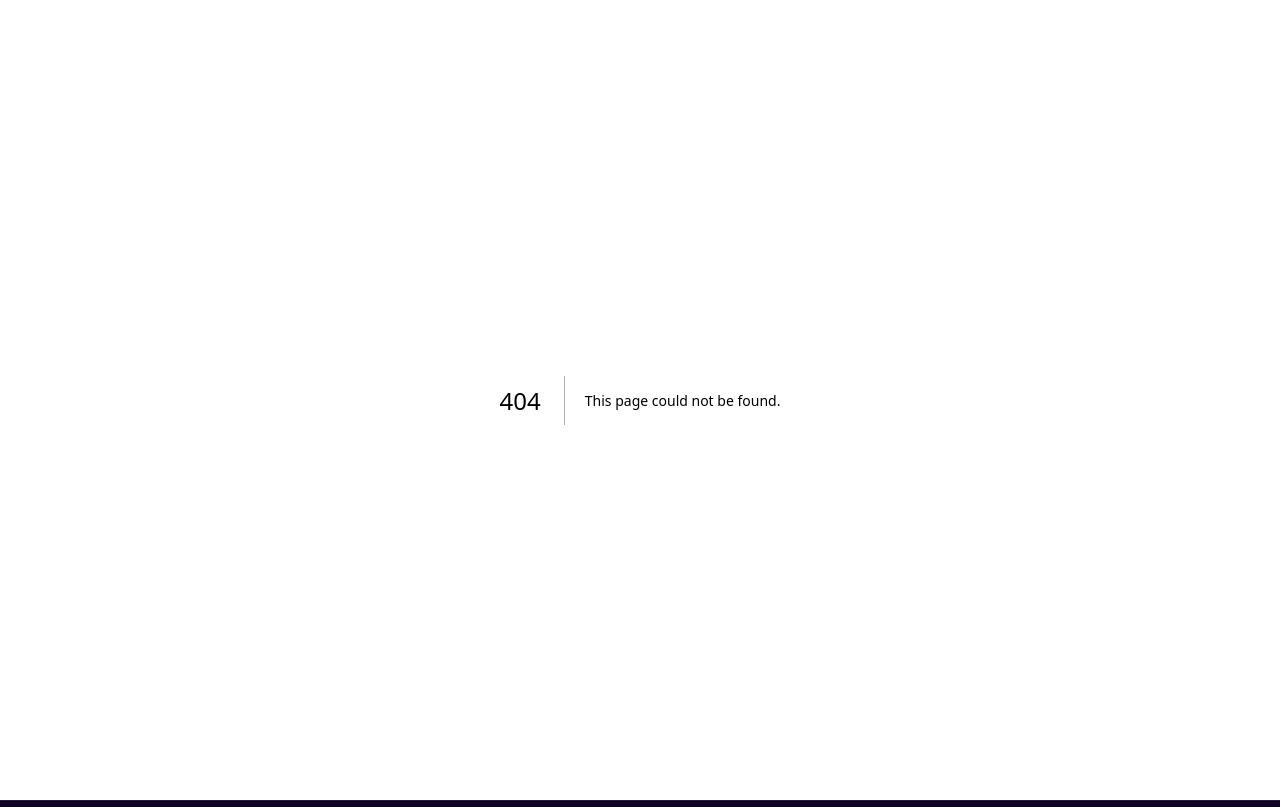
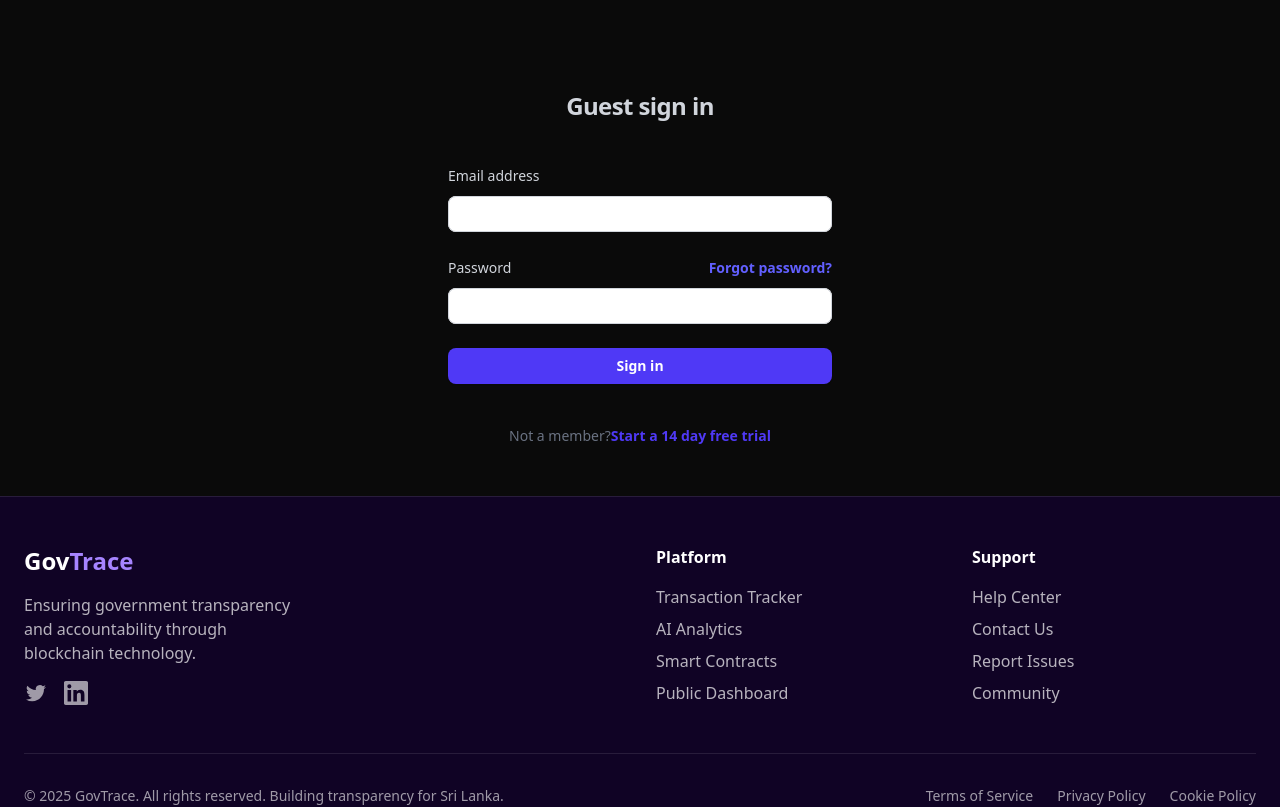
Before and after one commit to Wicky2001/GovTrace, a Next.js app in the folder frontend/: page /login/guest in a window 1280 px wide. Before the commit this address had no page. Shown: the top 807 px of the page. Built offline with nearby package versions, Linux system fonts and the light colour scheme.

Commit message:
add guest login page template

```diff
--- /dev/null
+++ b/frontend/src/app/login/guest/page.tsx
@@ -0,0 +1,96 @@
+// import Image from "next/image";
+// import guestLogo from "../../../../public/guest.png";
+
+const loginPage = () => {
+  return (
+    <div>
+      <div className=" flex items-center min-h-full flex-col justify-center px-6 py-12 lg:px-8">
+        <div className="sm:mx-auto sm:w-full sm:max-w-sm">
+          {/* <Image
+            src={guestLogo}
+            alt="Your Company"
+            className="mx-auto h-10 w-auto"
+            width={40}
+            height={40}
+          /> */}
+          <h2 className="mt-10 text-center text-2xl/9 font-bold tracking-tight text-gray-300">
+            Guest sign in
+          </h2>
+        </div>
+
+        <div className="mt-10 sm:mx-auto sm:w-full sm:max-w-sm">
+          <form action="#" method="POST" className="space-y-6">
+            <div>
+              <label
+                htmlFor="email"
+                className="block text-sm/6 font-medium text-gray-300"
+              >
+                Email address
+              </label>
+              <div className="mt-2">
+                <input
+                  id="email"
+                  type="email"
+                  name="email"
+                  required
+                  autoComplete="email"
+                  className="block w-full rounded-md bg-white px-3 py-1.5 text-base text-gray-300 outline-1 -outline-offset-1 outline-gray-300 placeholder:text-gray-400 focus:outline-2 focus:-outline-offset-2 focus:outline-indigo-600 sm:text-sm/6"
+                />
+              </div>
+            </div>
+
+            <div>
+              <div className="flex items-center justify-between">
+                <label
+                  htmlFor="password"
+                  className="block text-sm/6 font-medium text-gray-300"
+                >
+                  Password
+                </label>
+                <div className="text-sm">
+                  <a
+                    href="#"
+                    className="font-semibold text-indigo-500 hover:text-indigo-500"
+                  >
+                    Forgot password?
+                  </a>
+                </div>
+              </div>
+              <div className="mt-2">
+                <input
+                  id="password"
+                  type="password"
+                  name="password"
+                  required
+                  autoComplete="current-password"
+                  className="block w-full rounded-md bg-white px-3 py-1.5 text-base text-gray-900 outline-1 -outline-offset-1 outline-gray-300 placeholder:text-gray-400 focus:outline-2 focus:-outline-offset-2 focus:outline-indigo-600 sm:text-sm/6"
+                />
+              </div>
+            </div>
+
+            <div>
+              <button
+                type="submit"
+                className="flex w-full justify-center rounded-md bg-indigo-600 px-3 py-1.5 text-sm/6 font-semibold text-white shadow-xs hover:bg-indigo-500 focus-visible:outline-2 focus-visible:outline-offset-2 focus-visible:outline-indigo-600"
+              >
+                Sign in
+              </button>
+            </div>
+          </form>
+
+          <p className="mt-10 text-center text-sm/6 text-gray-500">
+            Not a member?
+            <a
+              href="#"
+              className="font-semibold text-indigo-600 hover:text-indigo-500"
+            >
+              Start a 14 day free trial
+            </a>
+          </p>
+        </div>
+      </div>
+    </div>
+  );
+};
+
+export default loginPage;
```
Also changed, not shown: frontend/public/GoveTraceLogo.png (added), frontend/public/guest.png (added).
